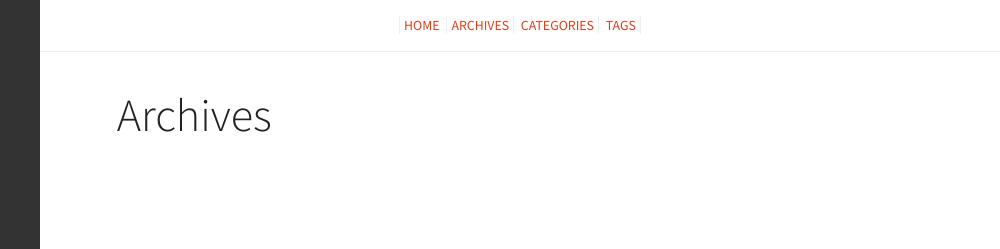
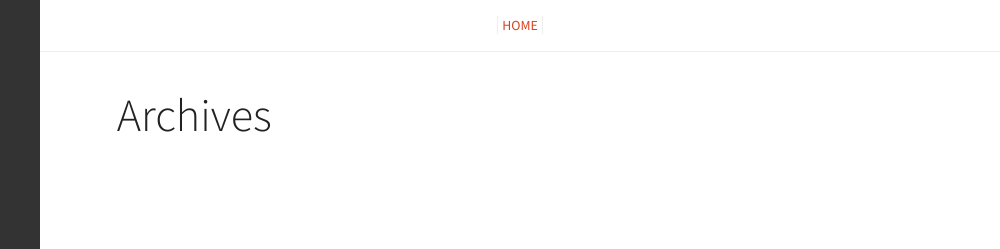
Before and after one commit to guestdaniel/guestdaniel.github.io, a plain HTML site: page archives.html in a window 1280 px wide. Shown: the top 249 px of the page, 280-1280 px from the left. Drawn offline with Linux system fonts and the light colour scheme.

Commit message:
removed useless topbar links

```diff
--- a/archives.html
+++ b/archives.html
@@ -67,9 +67,6 @@
       <a href="https://guestdaniel.github.io">    Home
 </a>
 
-      <a href="/archives.html">Archives</a>
-      <a href="/categories.html">Categories</a>
-      <a href="/tags.html">Tags</a>
 
 
     </nav>
```
Also changed, not shown: authors.html (+0 -3 lines), categories.html (+0 -3 lines), index.html (+0 -3 lines), pages/about.html (+0 -3 lines), pages/cv.html (+0 -3 lines), pages/research.html (+0 -3 lines), tags.html (+0 -3 lines).
